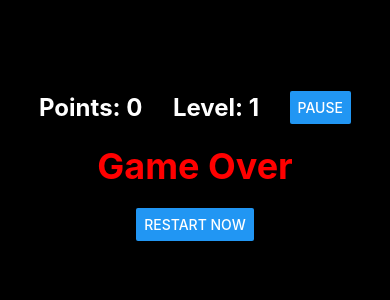
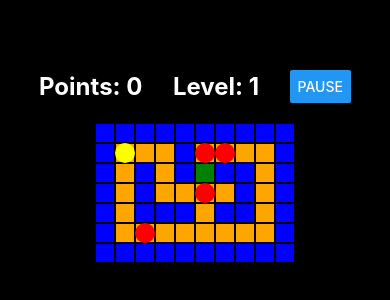
Before and after one commit to Phillipe17Macedo/PacmanGame, a React Native app: screen / in a window 390 px wide. Shown: the part 256-556 px from the top of the page. Built offline with nearby package versions, Linux system fonts and the light colour scheme.

Commit message:
dev-0.0.7

```diff
--- a/App.tsx
+++ b/App.tsx
@@ -6,10 +6,10 @@ import Ghost from './components/Ghost';
 
 const App: React.FC = () => {
   const initialBoard = [
-    // 0: empty, 1: wall, 2: point
+    // 0: empty, 1: wall, 2: point, 3: power-up
     [1, 1, 1, 1, 1, 1, 1, 1, 1, 1],
     [1, 2, 2, 2, 1, 2, 2, 2, 2, 1],
-    [1, 2, 1, 2, 1, 2, 1, 1, 2, 1],
+    [1, 2, 1, 2, 1, 3, 1, 1, 2, 1],
     [1, 2, 1, 2, 2, 2, 2, 1, 2, 1],
     [1, 2, 1, 1, 1, 2, 1, 1, 2, 1],
     [1, 2, 2, 2, 2, 2, 2, 2, 2, 1],
@@ -21,6 +21,7 @@ const App: React.FC = () => {
   const [level, setLevel] = useState(1);
   const [isGameOver, setIsGameOver] = useState(false);
   const [isPaused, setIsPaused] = useState(false);
+  const [powerUpActive, setPowerUpActive] = useState(false);
   const [ghosts, setGhosts] = useState([
     { x: 8, y: 1, isSmart: true },
     { x: 8, y: 5, isSmart: false },
@@ -29,10 +30,11 @@ const App: React.FC = () => {
   ]);
   const [board, setBoard] = useState(initialBoard);
   const gameInterval = useRef<NodeJS.Timeout | null>(null);
+  const powerUpTimeout = useRef<NodeJS.Timeout | null>(null);
 
   useEffect(() => {
     if (!isGameOver && !isPaused) {
-      gameInterval.current = setInterval(moveGhosts, 1000 - points * 10); // Aumenta a velocidade dos fantasmas com mais pontos
+      gameInterval.current = setInterval(moveGhosts, Math.max(200, 1000 - points * 10)); // Aumenta a velocidade dos fantasmas com mais pontos
       return () => clearInterval(gameInterval.current!);
     }
   }, [ghosts, isGameOver, isPaused, points]);
@@ -43,6 +45,16 @@ const App: React.FC = () => {
       return () => clearTimeout(timeout);
     }
   }, [isGameOver]);
+
+  const activatePowerUp = () => {
+    setPowerUpActive(true);
+    if (powerUpTimeout.current) {
+      clearTimeout(powerUpTimeout.current);
+    }
+    powerUpTimeout.current = setTimeout(() => {
+      setPowerUpActive(false);
+    }, 5000);
+  };
 
   const movePlayer = (direction: string) => {
     setPosition((prevPosition) => {
@@ -64,10 +76,15 @@ const App: React.FC = () => {
       if (board[newPosition.y][newPosition.x] !== 1) {
         if (board[newPosition.y][newPosition.x] === 2) {
           setPoints(points + 1);
+        } else if (board[newPosition.y][newPosition.x] === 3) {
+          activatePowerUp();
+        }
+
         const newBoard = board.map((row) => row.slice());
         newBoard[newPosition.y][newPosition.x] = 0;
         setBoard(newBoard);
-          if (newBoard.flat().filter((cell) => cell === 2).length === 0) {
+
+        if (newBoard.flat().filter((cell) => cell === 2 || cell === 3).length === 0) {
           setLevel(level + 1);
           setPoints(points + 10); // Bônus por completar o nível
           setBoard(initialBoard);
@@ -79,9 +96,13 @@ const App: React.FC = () => {
             { x: 2, y: 6, isSmart: false },
           ]);
         }
+
+        if (checkCollision(newPosition, ghosts)) {
+          if (powerUpActive) {
+            setGhosts((prevGhosts) => prevGhosts.map((ghost) => (ghost.x === newPosition.x && ghost.y === newPosition.y ? { ...ghost, x: 0, y: 0 } : ghost)));
+          } else {
+            setIsGameOver(true);
           }
-        if (checkCollision(newPosition, ghosts)) {
-          setIsGameOver(true);
         }
         return newPosition;
       }
@@ -119,7 +140,7 @@ const App: React.FC = () => {
     if (checkCollision(newGhost, [position])) {
       setIsGameOver(true);
     }
-    return newGhost;
+    return { ...newGhost, isSmart: ghost.isSmart };
   };
 
   const moveRandomGhost = (ghost: { x: number; y: number; isSmart: boolean }) => {
@@ -134,7 +155,7 @@ const App: React.FC = () => {
     if (checkCollision(newGhost, [position])) {
       setIsGameOver(true);
     }
-    return newGhost;
+    return { ...newGhost, isSmart: ghost.isSmart };
   };
 
   const checkCollision = (position1: { x: number; y: number }, positions: { x: number; y: number }[]) => {
@@ -196,7 +217,7 @@ const App: React.FC = () => {
           <Board board={board} />
           <Player position={position} />
           {ghosts.map((ghost, index) => (
-            <Ghost key={index} position={ghost} />
+            <Ghost key={index} position={ghost} powerUpActive={powerUpActive} />
           ))}
         </View>
       )}
--- a/components/Cell.tsx
+++ b/components/Cell.tsx
@@ -6,7 +6,7 @@ interface CellProps {
 }
 
 const Cell: React.FC<CellProps> = ({ type }) => {
-  return <View style={[styles.cell, type === 1 && styles.wall, type === 2 && styles.point]} />;
+  return <View style={[styles.cell, type === 1 && styles.wall, type === 2 && styles.point, type === 3 && styles.powerUp]} />;
 };
 
 const styles = StyleSheet.create({
@@ -22,6 +22,9 @@ const styles = StyleSheet.create({
   point: {
     backgroundColor: 'orange',
   },
+  powerUp: {
+    backgroundColor: 'green',
+  },
 });
 
 export default Cell;
--- a/components/Ghost.tsx
+++ b/components/Ghost.tsx
@@ -3,18 +3,19 @@ import { Animated, StyleSheet } from 'react-native';
 
 interface GhostProps {
   position: { x: number; y: number };
+  powerUpActive: boolean;
 }
 
-const Ghost: React.FC<GhostProps> = ({ position }) => {
+const Ghost: React.FC<GhostProps> = ({ position, powerUpActive }) => {
   const animatedValue = new Animated.ValueXY({ x: position.x * 20, y: position.y * 20 });
 
   Animated.timing(animatedValue, {
     toValue: { x: position.x * 20, y: position.y * 20 },
-    duration: 500,
+    duration: 100,
     useNativeDriver: false,
   }).start();
 
-  return <Animated.View style={[styles.ghost, animatedValue.getLayout()]} />;
+  return <Animated.View style={[styles.ghost, powerUpActive && styles.fleeingGhost, animatedValue.getLayout()]} />;
 };
 
 const styles = StyleSheet.create({
@@ -25,6 +26,9 @@ const styles = StyleSheet.create({
     backgroundColor: 'red',
     borderRadius: 10,
   },
+  fleeingGhost: {
+    backgroundColor: 'blue',
+  },
 });
 
 export default Ghost;
--- a/components/Player.tsx
+++ b/components/Player.tsx
@@ -10,7 +10,7 @@ const Player: React.FC<PlayerProps> = ({ position }) => {
 
   Animated.timing(animatedValue, {
     toValue: { x: position.x * 20, y: position.y * 20 },
-    duration: 200,
+    duration: 100,
     useNativeDriver: false,
   }).start();
 
```
Lines whose indentation alone changed are shown as unchanged.
